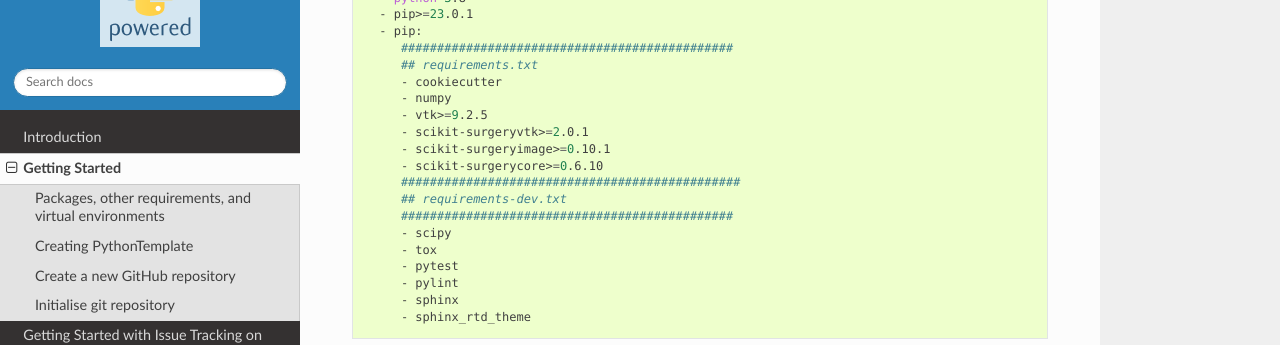
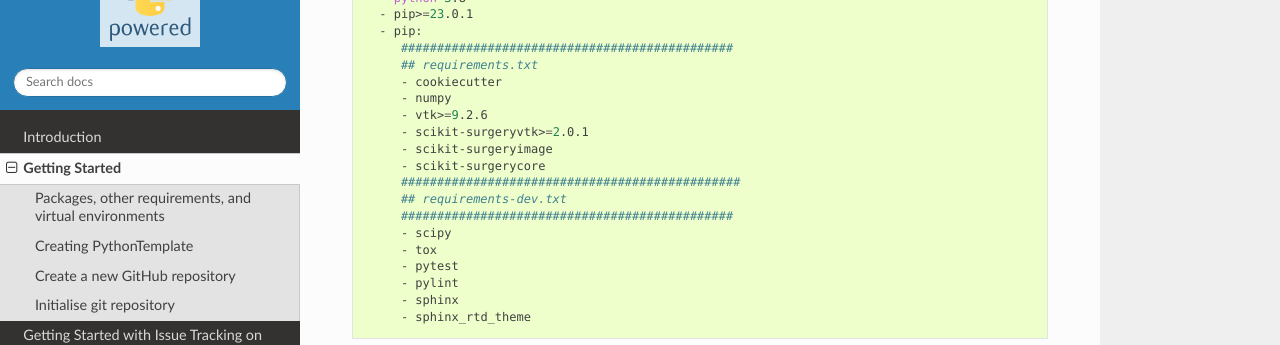
Before and after one commit to SciKit-Surgery/scikit-surgerytutorial02, a Sphinx documentation site: the page built from doc/01_Starting_Out.rst, in a window 1280 px wide and 900 px high, scrolled down 452 px. Shown: the part 152-497 px from the top of the window. Built offline with Sphinx 7.4.7 and the Read the Docs theme 2.0.0, drawn with Linux system fonts in a browser that asks for light colours; formulas are drawn with MathJax 3.

Commit message:
udpates package version scikit-surgeryvtk>=2.0.1 and vtk>=9.2.6 (#39, #36)

```diff
--- a/doc/01_Starting_Out.rst
+++ b/doc/01_Starting_Out.rst
@@ -36,10 +36,10 @@ You can use conda env by installing conda for your OS (`conda_installation`_) an
         ## requirements.txt
         - cookiecutter
         - numpy
-        - vtk>=9.2.5
+        - vtk>=9.2.6
         - scikit-surgeryvtk>=2.0.1
-        - scikit-surgeryimage>=0.10.1
-        - scikit-surgerycore>=0.6.10
+        - scikit-surgeryimage
+        - scikit-surgerycore
         ###############################################
         ## requirements-dev.txt
         ##############################################
--- a/doc/07_UserInterface.rst
+++ b/doc/07_UserInterface.rst
@@ -147,7 +147,7 @@ Before you run again (e.g. `tox -r`), we need to tell tox about the extra depend
 
    numpy>=1.11
    spicy
-   vtk>=9.2.5
+   vtk>=9.2.6
    scikit-surgeryvtk>=2.0.1
 
 You will need to add `vtk`_, and `scikit-surgeryvtk`_ in setup.py for the `install_requires`:
@@ -156,7 +156,7 @@ You will need to add `vtk`_, and `scikit-surgeryvtk`_ in setup.py for the `insta
     install_requires=[
         'numpy>=1.11',
         'spicy',
-        'vtk>=9.2.5',
+        'vtk>=9.2.6',
         'scikit-surgeryvtk>=2.0.1'
     ],
 
--- a/doc/09_Releaseing.rst
+++ b/doc/09_Releaseing.rst
@@ -71,8 +71,8 @@ The most important thing to do is to update the
       install_requires=[
           'numpy>=1.11',
           'spicy',
-          'vtk>=9.2.5',
-          'scikit-surgeryvtk==2.0rc0'
+          'vtk>=9.2.6',
+          'scikit-surgeryvtk>=2.0.1'
       ],
 
       entry_points={
--- a/requirements.txt
+++ b/requirements.txt
@@ -4,7 +4,7 @@
 # doc/requirements.rst
 cookiecutter
 numpy
-vtk>=9.2.5
+vtk>=9.2.6
 scikit-surgeryvtk>=2.0.1
 scikit-surgeryimage>=0.10.1
 scikit-surgerycore>=0.6.10
```
